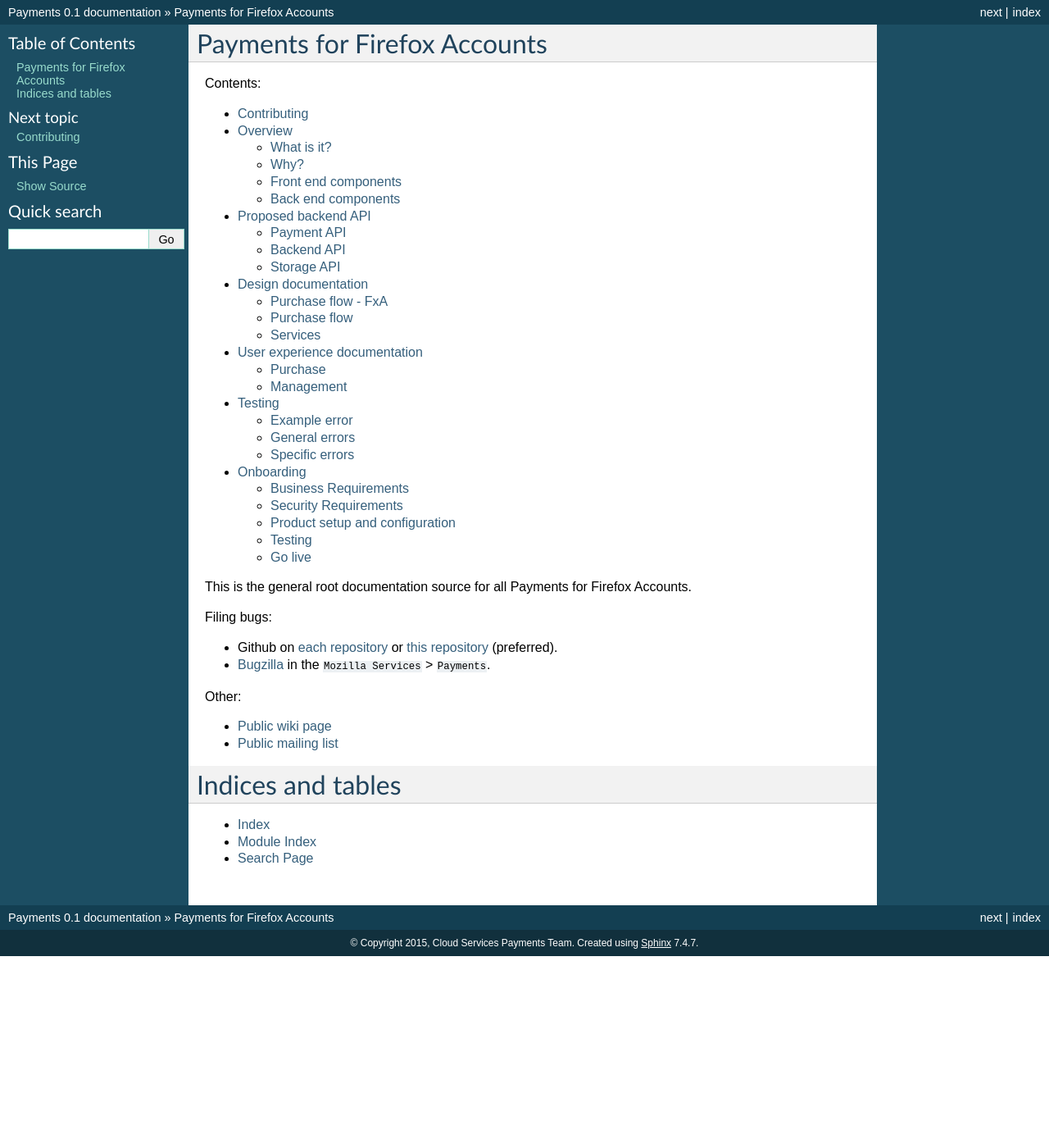
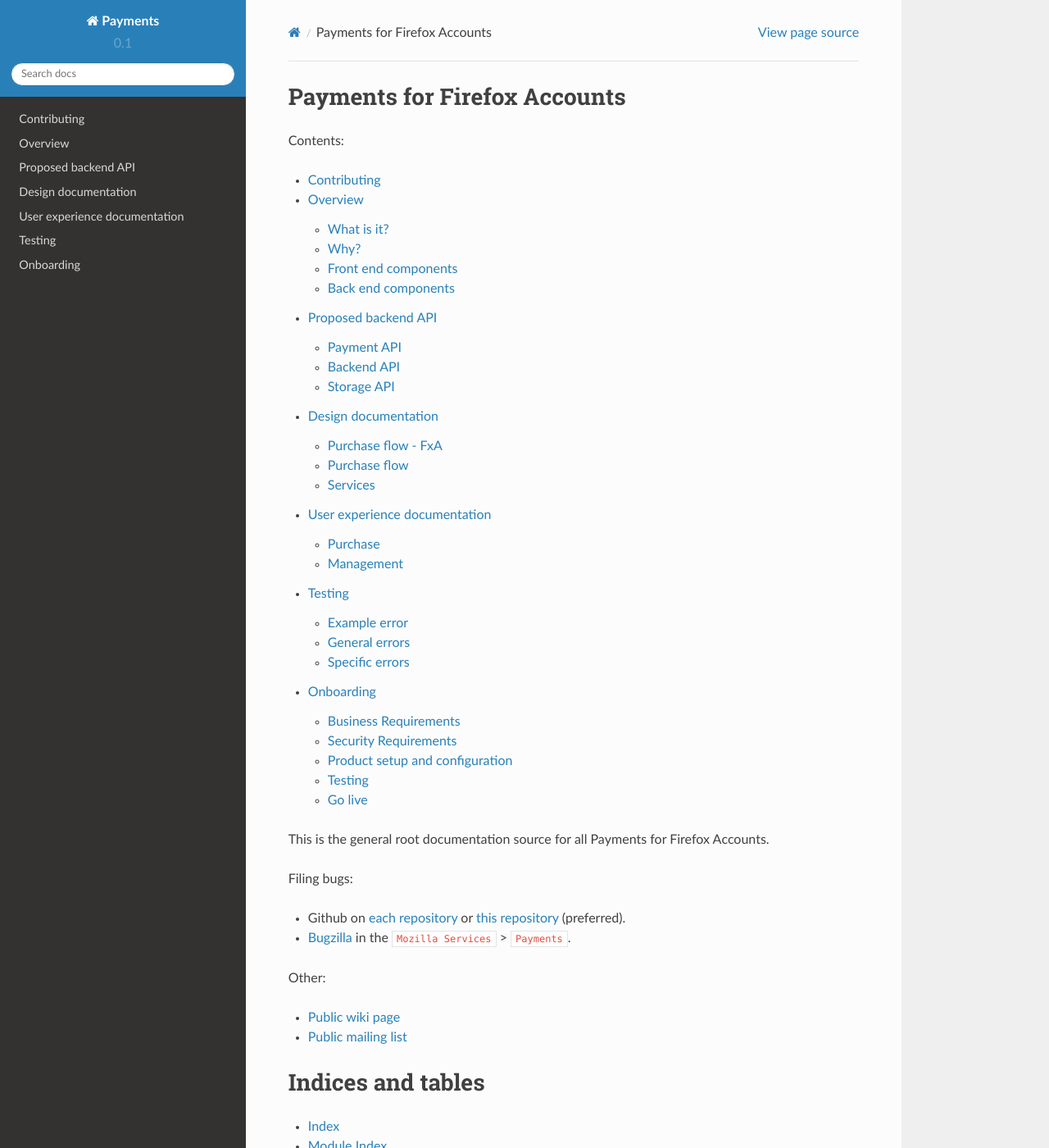
Before and after one commit to mozilla/payments, a Sphinx documentation site: the page built from docs/index.rst, in a window 1280 px wide and 1400 px high. Shown: the whole window at 82% size. Built offline with Sphinx 7.4.7 and the Read the Docs theme 2.0.0, drawn with Linux system fonts in a browser that asks for light colours; some of the changed text lies outside the part shown.

Commit message:
Add the ReadTheDocs theme if available.

```diff
--- a/docs/conf.py
+++ b/docs/conf.py
@@ -12,8 +12,21 @@
 # All configuration values have a default; values that are commented out
 # serve to show the default.
 
-import sys
 import os
+
+on_rtd = os.environ.get('READTHEDOCS', None) == 'True'
+
+if not on_rtd:  # only import and set the theme if we're building docs locally
+    try:
+        import sphinx_rtd_theme
+    except ImportError:
+        html_theme = 'classic'
+    else:
+        html_theme = 'sphinx_rtd_theme'
+        html_theme_path = [sphinx_rtd_theme.get_html_theme_path()]
+
+# otherwise, readthedocs.org uses their theme by default, so no need to specify
+# it
 
 # If extensions (or modules to document with autodoc) are in another directory,
 # add these directories to sys.path here. If the directory is relative to the
@@ -98,7 +111,7 @@
 
 # The theme to use for HTML and HTML Help pages.  See the documentation for
 # a list of builtin themes.
-html_theme = 'default'
+#html_theme = 'default'
 
 # Theme options are theme-specific and customize the look and feel of a theme
 # further.  For a list of options available for each theme, see the
```
